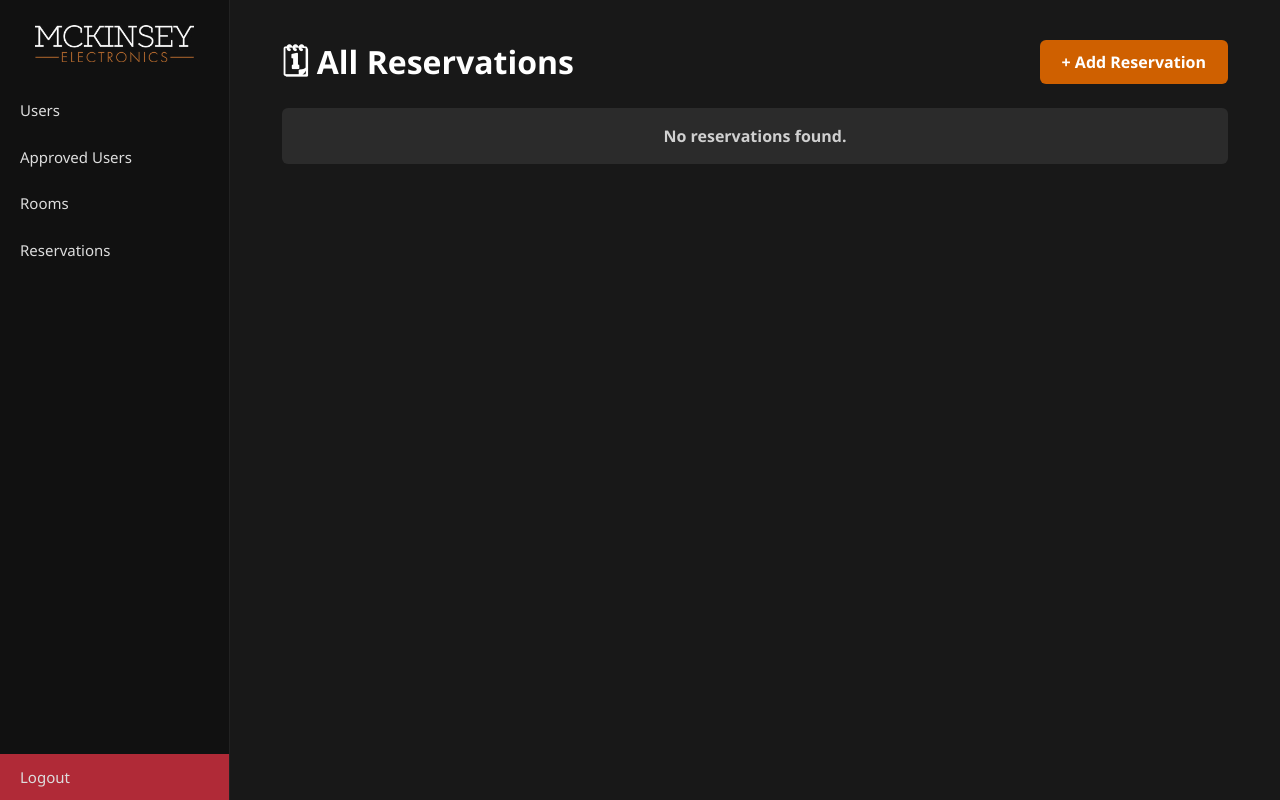
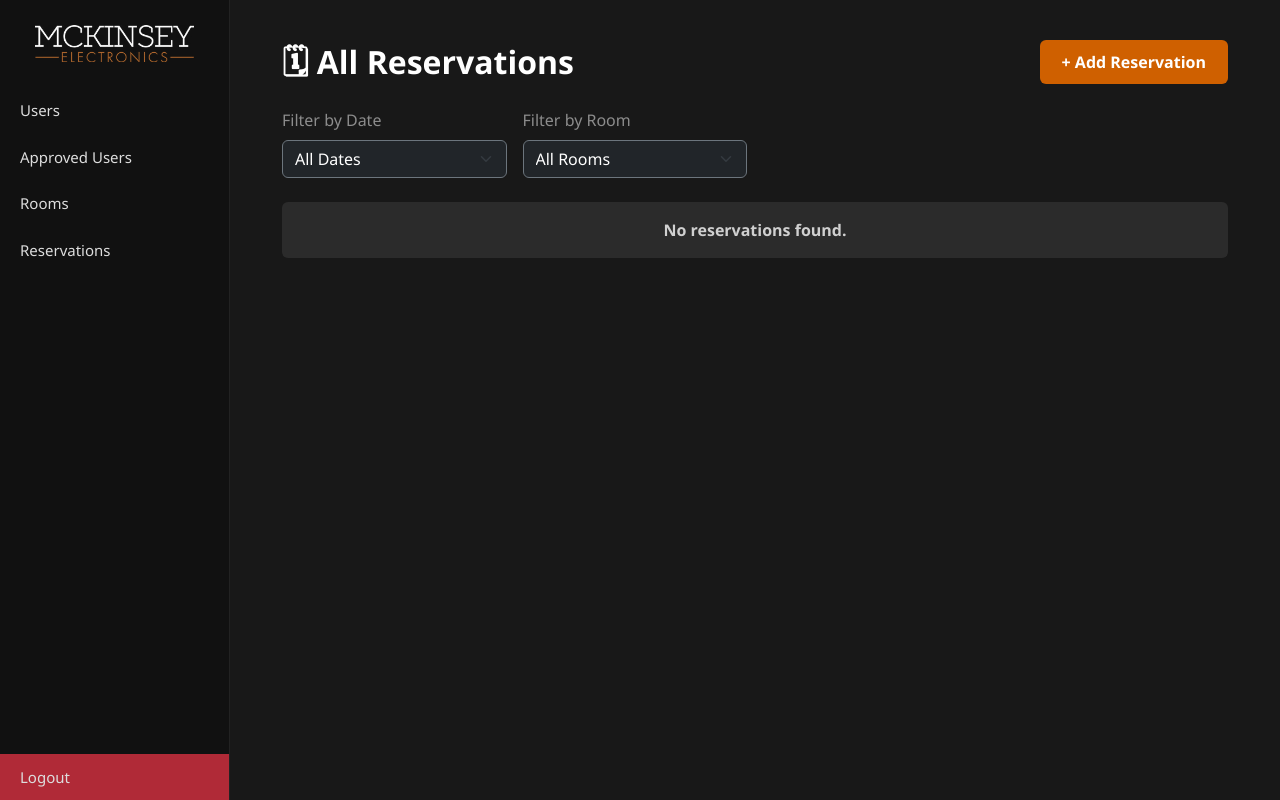
Before and after one commit to mckinsey664/booking, a Flask app: template templates/admin_reservations.html in a window 1280 px wide. Run offline with Flask 3, Linux system fonts and the light colour scheme; the template is opened without the code that fills it, so the values that code supplies are empty; parts of the project's set-up code (start-up, migrations or seed data) failed here and were passed over.

Commit message:
add filter buttons

```diff
--- a/templates/admin_reservations.html
+++ b/templates/admin_reservations.html
@@ -18,6 +18,32 @@
       {% endfor %}
     {% endif %}
   {% endwith %}
+
+  <!-- 🔍 FRONTEND FILTERS -->
+<div class="row g-3 mb-4">
+
+  <!-- Filter by Date -->
+  <div class="col-md-3">
+    <label class="form-label text-white-50">Filter by Date</label>
+    <select id="filterDate" class="form-select bg-dark text-white border-secondary">
+      <option value="">All Dates</option>
+      <option value="2025-12-09">December 9, 2025</option>
+      <option value="2025-12-10">December 10, 2025</option>
+    </select>
+  </div>
+
+  <!-- Filter by Room -->
+  <div class="col-md-3">
+    <label class="form-label text-white-50">Filter by Room</label>
+    <select id="filterRoom" class="form-select bg-dark text-white border-secondary">
+      <option value="">All Rooms</option>
+      <option value="Sofitel The Obelisk - Al Neel 1">Sofitel The Obelisk - Al Neel 1</option>
+      <option value="Sofitel The Obelisk - Al Neel 2">Sofitel The Obelisk - Al Neel 2</option>
+    </select>
+  </div>
+
+</div>
+
 
   <!-- 📋 Reservations Table -->
   {% if reservations %}
@@ -128,4 +154,37 @@
 
 <!-- 🧩 Bootstrap JS -->
 <script src="https://cdn.jsdelivr.net/npm/bootstrap@5.3.0/dist/js/bootstrap.bundle.min.js"></script>
+
+<script>
+document.addEventListener("DOMContentLoaded", function() {
+
+  const dateFilter = document.getElementById("filterDate");
+  const roomFilter = document.getElementById("filterRoom");
+  const rows = document.querySelectorAll("table tbody tr");
+
+  function applyFilters() {
+    const selectedDate = dateFilter.value;
+    const selectedRoom = roomFilter.value;
+
+    rows.forEach(row => {
+      const rowDate = row.children[0].innerText.trim();
+      const rowRoom = row.children[2].innerText.trim();  // Room column
+
+      const matchesDate = !selectedDate || rowDate === selectedDate;
+      const matchesRoom = !selectedRoom || rowRoom.includes(selectedRoom);
+
+      if (matchesDate && matchesRoom) {
+        row.style.display = "";
+      } else {
+        row.style.display = "none";
+      }
+    });
+  }
+
+  dateFilter.addEventListener("change", applyFilters);
+  roomFilter.addEventListener("change", applyFilters);
+
+});
+</script>
+
 {% endblock %}
```
